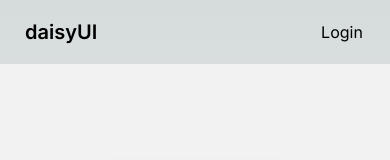
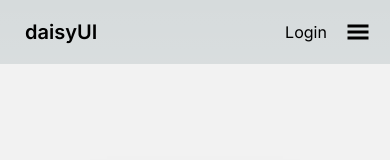
Before and after one commit to Azolec08/Next-Frontend, a Next.js app: page / in a window 390 px wide. Shown: the top 160 px of the page. Built offline with nearby package versions, Linux system fonts and the light colour scheme.

Commit message:
add burgurIcon

```diff
--- a/package.json
+++ b/package.json
@@ -12,6 +12,7 @@
     "next": "14.0.4",
     "react": "^18",
     "react-dom": "^18",
+    "react-icons": "^5.0.1",
     "sass": "^1.69.7"
   },
   "devDependencies": {
--- a/src/components/Navbar/Nav/Nav.tsx
+++ b/src/components/Navbar/Nav/Nav.tsx
@@ -5,6 +5,7 @@ import Links from "../Navlink/Links";
 import { NavLinks } from "@/constants";
 import { usePathname } from "next/navigation";
 import style from "./Navlink.module.scss";
+import { GiHamburgerMenu } from "react-icons/gi";
 
 const Nav = () => {
   const session = false;
@@ -12,7 +13,7 @@ const Nav = () => {
 
   const pathName = usePathname();
   return (
-    <div className="p-2 flex lg:grid lg:grid-flow-col items-center">
+    <div className="p-2 flex lg:grid  lg:grid-flow-col items-center">
       <div className="flex-1">
         <Link href="/" className="btn btn-ghost text-xl">
           daisyUI
@@ -30,7 +31,7 @@ const Nav = () => {
           );
         })}
       </div>
-      <div className="">
+      <div className="flex justify-end">
         {session ? (
           <div className="flex items-center justify-end">
             <div className="">
@@ -45,6 +46,13 @@ const Nav = () => {
             <Links data={{ title: "Login", path: "/login" }} />
           </div>
         )}
+        <div
+          className="flex items-center mr-3 cursor-pointer text-2xl
+        lg:hidden
+        "
+        >
+          <GiHamburgerMenu />
+        </div>
       </div>
     </div>
   );
```
Also changed, not shown: 1 other file (tests, documents, lock files or other folders).
